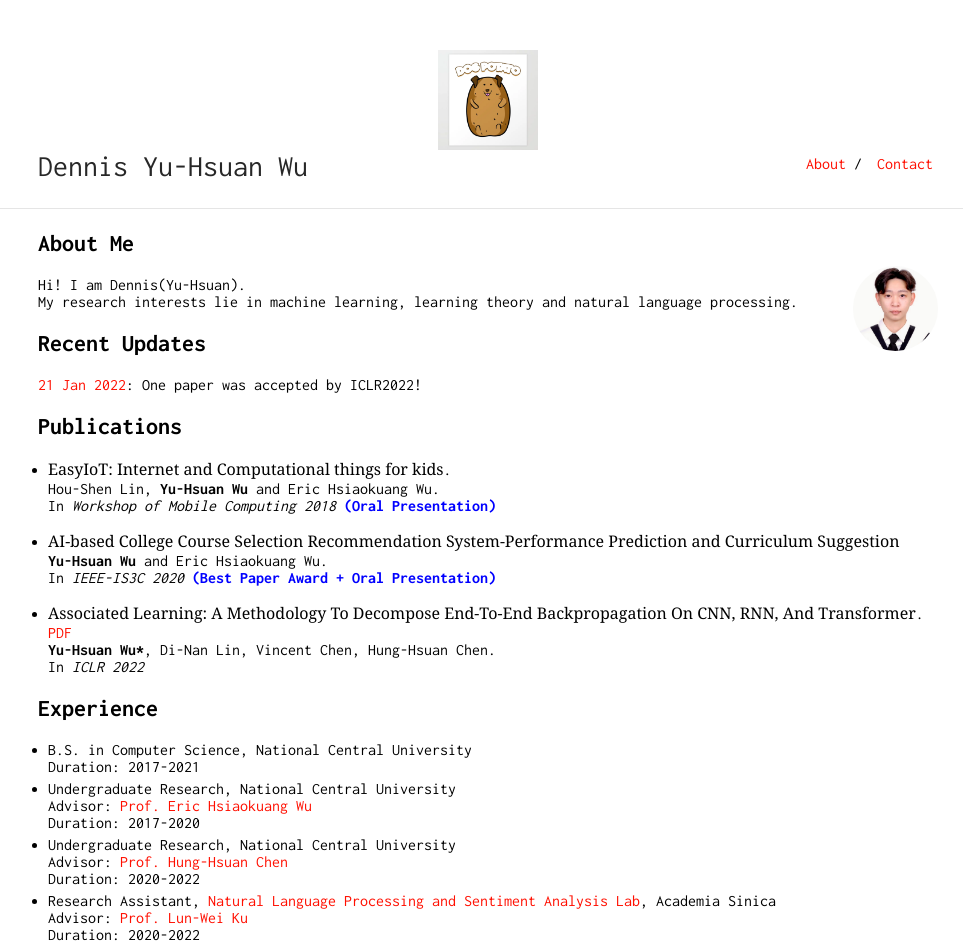
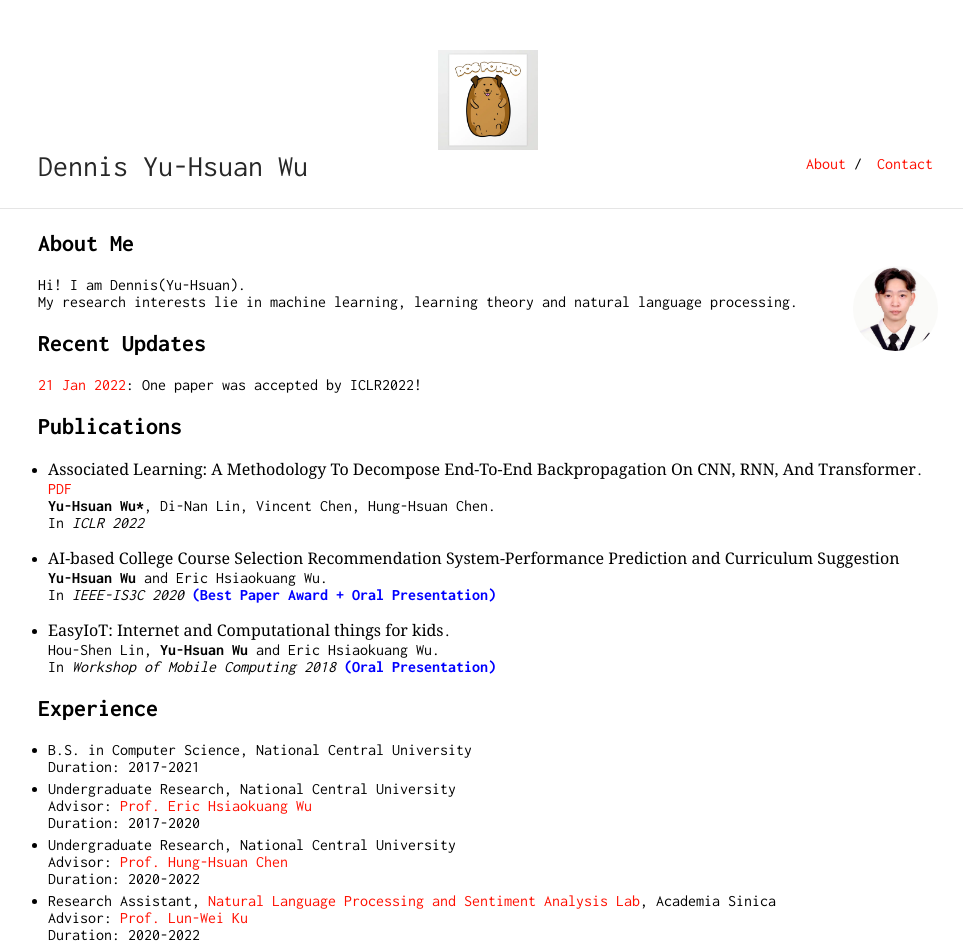
Before and after one commit to Hibb-bb/hibb-bb.github.io, a Jekyll site: the page built from index.md, in a window 1280 px wide. Shown: the whole page, without its empty margins (152-1115 px from the left). Built offline with Jekyll 4.4.1, drawn with Linux system fonts in a browser that asks for light colours; our own code applies the rules of GitHub Pages for plain Markdown files.

Commit message:
order paper

```diff
--- a/index.md
+++ b/index.md
@@ -14,17 +14,18 @@ My research interests lie in machine learning, learning theory and natural langu
 <span style="color:#FF0F00">21 Jan 2022</span>: One paper was accepted by ICLR2022!
 
 ## Publications
-* <span style="font-family: Georgia, serif; font-size:16px">EasyIoT: Internet and Computational things for kids</span>.<br>
-  Hou-Shen Lin, **Yu-Hsuan Wu** and Eric Hsiaokuang Wu.<br>
-  In *Workshop of Mobile Computing 2018* <span style="color:blue">**(Oral Presentation)**</span><br>
+
+* <span style="font-family: Georgia, serif; font-size:16px">Associated Learning: A Methodology To Decompose End-To-End Backpropagation On CNN, RNN, And Transformer</span>. [PDF](https://openreview.net/forum?id=4N-17dske79)<br>
+  **Yu-Hsuan Wu\***, Di-Nan Lin, Vincent Chen, Hung-Hsuan Chen.<br>
+  In *ICLR 2022*
 
 * <span style="font-family: Georgia, serif; font-size:16px">AI-based College Course Selection Recommendation System-Performance Prediction and Curriculum Suggestion</span> <br>
   **Yu-Hsuan Wu** and Eric Hsiaokuang Wu.<br>
   In *IEEE-IS3C 2020* <span style="color:blue">**(Best Paper Award + Oral Presentation)**</span>
 
-* <span style="font-family: Georgia, serif; font-size:16px">Associated Learning: A Methodology To Decompose End-To-End Backpropagation On CNN, RNN, And Transformer</span>. [PDF](https://openreview.net/forum?id=4N-17dske79)<br>
-  **Yu-Hsuan Wu\***, Di-Nan Lin, Vincent Chen, Hung-Hsuan Chen.<br>
-  In *ICLR 2022*
+* <span style="font-family: Georgia, serif; font-size:16px">EasyIoT: Internet and Computational things for kids</span>.<br>
+  Hou-Shen Lin, **Yu-Hsuan Wu** and Eric Hsiaokuang Wu.<br>
+  In *Workshop of Mobile Computing 2018* <span style="color:blue">**(Oral Presentation)**</span><br>
 
 ## Experience
 
```
